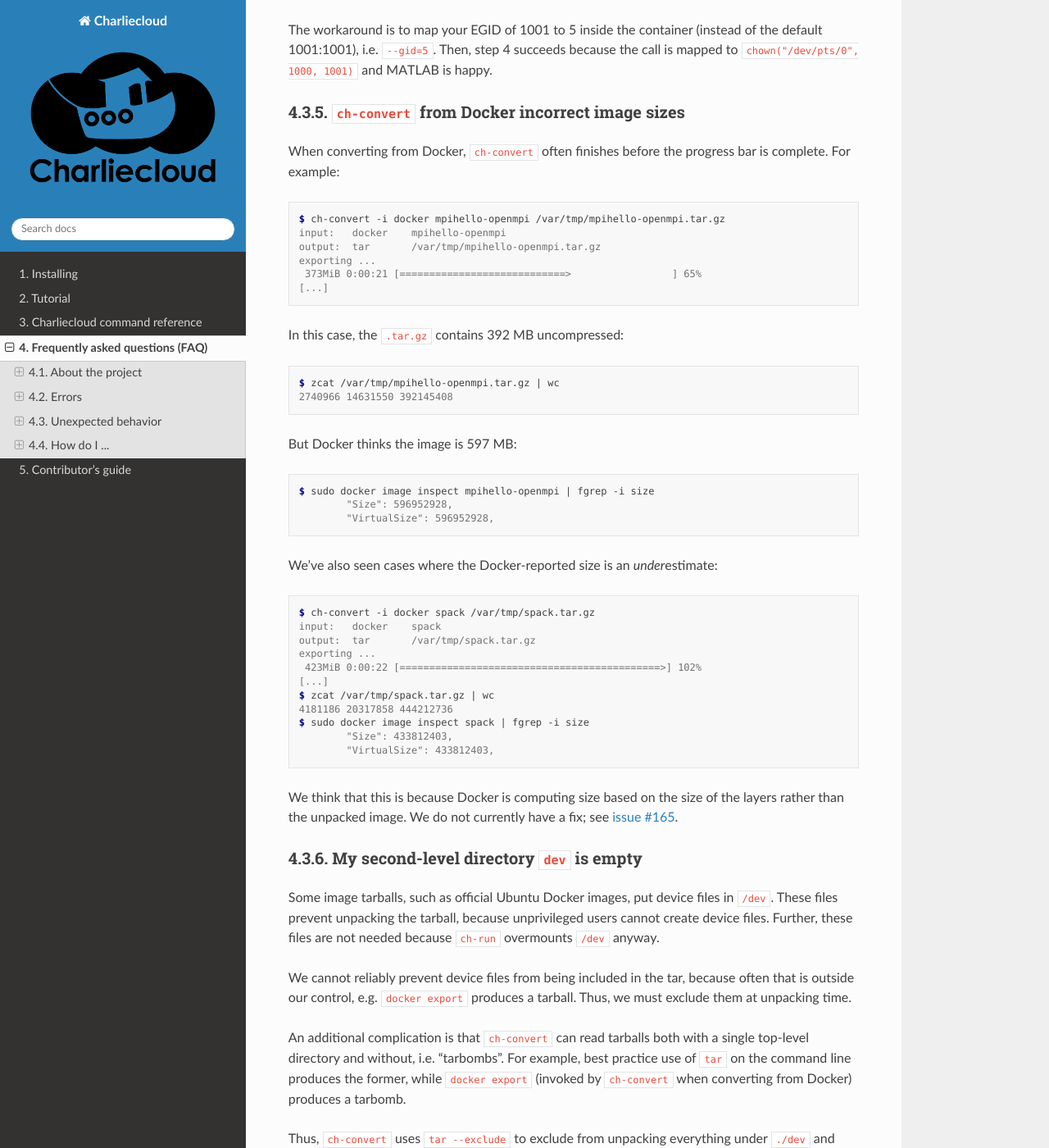
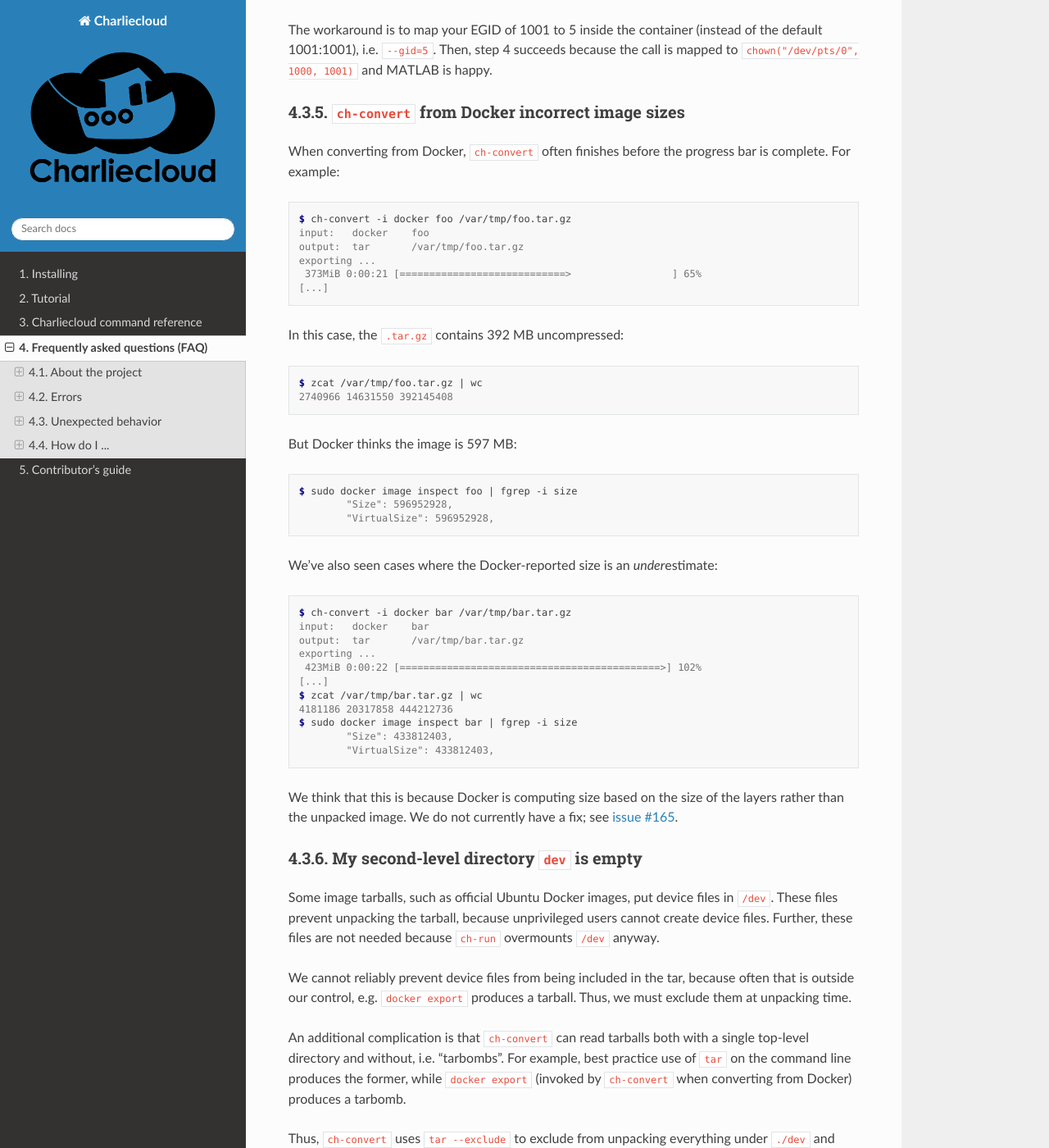
Before and after one commit to hpc/charliecloud, a Sphinx documentation site: the page built from doc/faq.rst, in a window 1280 px wide and 1400 px high, scrolled down 6825 px. Shown: the whole window at 82% size. Built offline with Sphinx 7.4.7 and the Read the Docs theme 2.0.0, drawn with Linux system fonts in a browser that asks for light colours.

Commit message:
Adjust per feedback

```diff
--- a/doc/faq.rst
+++ b/doc/faq.rst
@@ -317,35 +317,35 @@ happy.
 When converting from Docker, :code:`ch-convert` often finishes before the
 progress bar is complete. For example::
 
-  $ ch-convert -i docker mpihello-openmpi /var/tmp/mpihello-openmpi.tar.gz
-  input:   docker    mpihello-openmpi
-  output:  tar       /var/tmp/mpihello-openmpi.tar.gz
+  $ ch-convert -i docker foo /var/tmp/foo.tar.gz
+  input:   docker    foo
+  output:  tar       /var/tmp/foo.tar.gz
   exporting ...
    373MiB 0:00:21 [============================>                 ] 65%
   [...]
 
 In this case, the :code:`.tar.gz` contains 392 MB uncompressed::
 
-  $ zcat /var/tmp/mpihello-openmpi.tar.gz | wc
+  $ zcat /var/tmp/foo.tar.gz | wc
   2740966 14631550 392145408
 
 But Docker thinks the image is 597 MB::
 
-  $ sudo docker image inspect mpihello-openmpi | fgrep -i size
+  $ sudo docker image inspect foo | fgrep -i size
           "Size": 596952928,
           "VirtualSize": 596952928,
 
 We've also seen cases where the Docker-reported size is an *under*\ estimate::
 
-  $ ch-convert -i docker spack /var/tmp/spack.tar.gz
-  input:   docker    spack
-  output:  tar       /var/tmp/spack.tar.gz
+  $ ch-convert -i docker bar /var/tmp/bar.tar.gz
+  input:   docker    bar
+  output:  tar       /var/tmp/bar.tar.gz
   exporting ...
    423MiB 0:00:22 [============================================>] 102%
   [...]
-  $ zcat /var/tmp/spack.tar.gz | wc
+  $ zcat /var/tmp/bar.tar.gz | wc
   4181186 20317858 444212736
-  $ sudo docker image inspect spack | fgrep -i size
+  $ sudo docker image inspect bar | fgrep -i size
           "Size": 433812403,
           "VirtualSize": 433812403,
 
```
Also changed, not shown: doc/tutorial.rst (+54 -64 lines).
